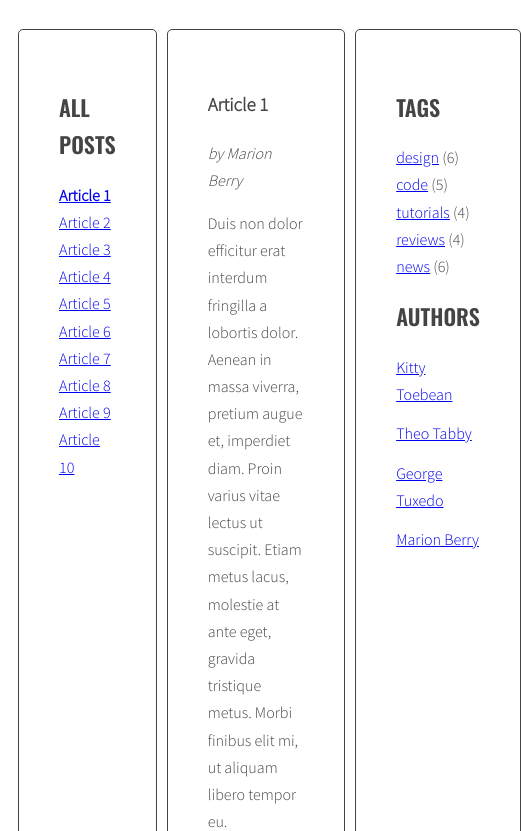
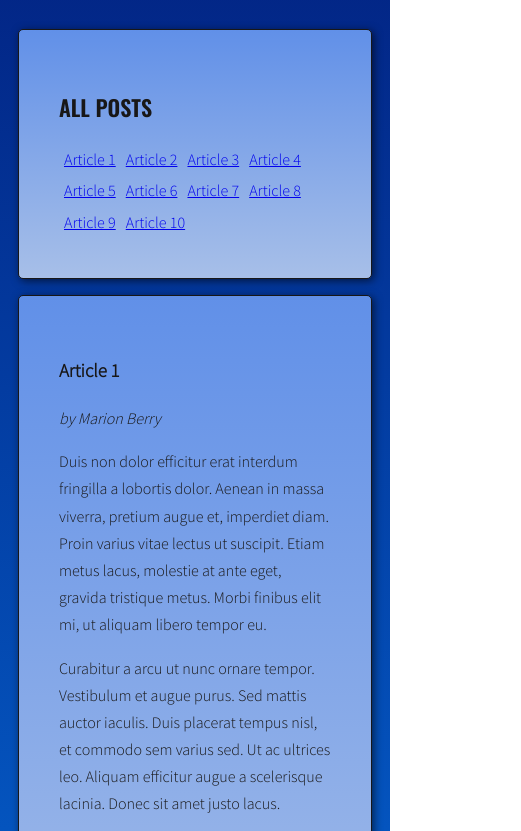
Before and after one commit to user-codebase/javascript-blog, a website: page index.html in a window 390 px wide. Shown: the part 214-1045 px from the top of the page, 521 px wide, since content can reach past the window. Drawn offline with nearby package versions, Linux system fonts and the light colour scheme.

Commit message:
add function to dynamically create html list and add css to improve visual effect

```diff
--- a/index.html
+++ b/index.html
@@ -14,7 +14,7 @@
                 <aside class="sidebar">
                     <h2 class="section-title">All posts</h2>
                     <ul class="list titles">
-                        <li><a href="#article-1" class="active"><span>Article 1</span></a></li>
+                        <!-- <li><a href="#article-1" class="active"><span>Article 1</span></a></li>
                         <li><a href="#article-2"><span>Article 2</span></a></li>
                         <li><a href="#article-3"><span>Article 3</span></a></li>
                         <li><a href="#article-4"><span>Article 4</span></a></li>
@@ -23,7 +23,7 @@
                         <li><a href="#article-7"><span>Article 7</span></a></li>
                         <li><a href="#article-8"><span>Article 8</span></a></li>
                         <li><a href="#article-9"><span>Article 9</span></a></li>
-                        <li><a href="#article-10"><span>Article 10</span></a></li>
+                        <li><a href="#article-10"><span>Article 10</span></a></li> -->
                     </ul>
                 </aside>
                 <section class="posts">
--- a/js/script.js
+++ b/js/script.js
@@ -37,9 +37,59 @@ const titleClickHandler = function(event){
     articleLinkedToClickedLink.classList.add('active');
 
 }
+// list with articles
+// const links = document.querySelectorAll('.titles a');
+// console.log('links:', links);
+// for(const link of links){
+//   link.addEventListener('click', titleClickHandler);
+// }
 
-const links = document.querySelectorAll('.titles a');
 
-for(const link of links){
-  link.addEventListener('click', titleClickHandler);
+const optArticleSelector = '.post',
+  optTitleSelector = '.post-title',
+  optTitleListSelector = '.titles';
+
+function generateTitleLinks(){
+
+    /* remove contents of titleList */
+    const titleList = document.querySelector(optTitleListSelector);
+    titleList.innerHTML = '';
+
+    /* for each article */
+    const articles = document.querySelectorAll(optArticleSelector);
+
+    let html = '';
+
+    for (const article of articles){
+        console.log(article);
+
+        /* get the article id */
+        const articleId = article.getAttribute('id');
+        console.log(articleId);
+
+        /* find the title element */
+        const articleTitle = article.querySelector(optTitleSelector).innerHTML;
+        console.log(articleTitle);
+
+        /* create HTML of the link */
+        const linkHTML = '<li><a href="#' + articleId + '"><span>' + articleTitle + '</span></a></li>';
+        console.log(linkHTML);
+
+        // titleList.innerHTML = titleList.innerHTML + linkHTML;
+
+        /* insert link into html variable */
+        html = html + linkHTML;
+        // console.log('html', html);
+    }
+
+    titleList.innerHTML = html;
+
+    // list with articles
+    const links = document.querySelectorAll('.titles a');
+    console.log('links:', links);
+    for(const link of links){
+        link.addEventListener('click', titleClickHandler);
+    }
 }
+
+generateTitleLinks();
--- a/sass/style.scss
+++ b/sass/style.scss
@@ -3,7 +3,8 @@
 /* Variables */
 
 $color-light: #fff;
-$color-dark: #444;
+// $color-dark: #444;
+$color-dark: #181717;
 
 $font-logo: 'Sacramento', cursive;
 $font-header: 'Oswald', sans-serif;
@@ -16,12 +17,14 @@ $font-text: 'Source Sans Pro', sans-serif;
 }
 
 body {
-  background: $color-light;
+//   background: $color-light;
   font-family: $font-text;
   color: $color-dark;
   font-weight: 300;
   font-size: 16px;
   line-height: 1.7;
+  background: linear-gradient(to top, #0575e6, #021b79);
+  min-height: 100vh;
 }
 
 .container {
@@ -72,6 +75,7 @@ body {
   font-size: 104px;
   line-height: 1;
   text-align: center;
+  color: $color-light;
 }
 
 /* Lists */
@@ -118,3 +122,25 @@ body {
     margin: 0 10px 0 0;
   }
 }
+
+aside.sidebar,
+section.posts{
+    box-shadow: 2px 2px 9px 0px rgba(0,0,0,0.59);
+    background: linear-gradient(to bottom, #6190e8, #a7bfe8);
+}
+
+@media (max-width: 800px){
+    .wrapper{
+        flex-direction: column;
+        gap: 1rem;
+    }
+
+    aside.sidebar{
+        ul{
+            li{
+                display: inline-block;
+                margin: 2px 5px;
+            }
+        }
+    }
+}
```
Also changed, not shown: css/style.css, 1 other file.
